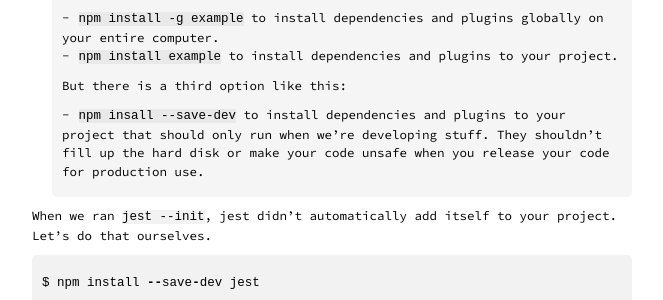
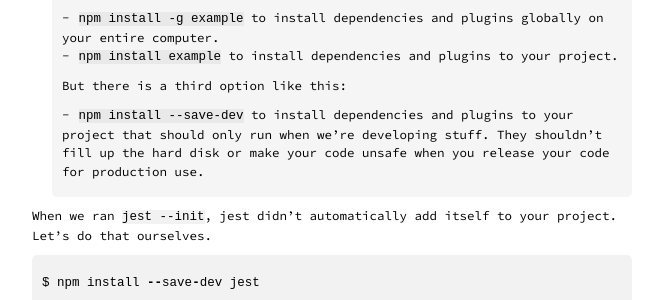
Before and after one commit to ecmanatives/ecmanatives.github.io, a Jekyll site: the page built from _posts/2019-08-30-lab-3.markdown, in a window 1280 px wide and 900 px high, scrolled down 3733 px. Shown: the part 151-451 px from the top of the window, without its empty margins (308-971 px from the left). Built offline with Jekyll 4.4.1, drawn with Linux system fonts in a browser that asks for light colours.

Commit message:
Typo fixes

````diff
--- a/_posts/2019-08-30-lab-3.markdown
+++ b/_posts/2019-08-30-lab-3.markdown
@@ -190,7 +190,7 @@
 >
 > But there is a third option like this:
 >
-> - `npm insall --save-dev` to install dependencies and plugins to your project
+> - `npm install --save-dev` to install dependencies and plugins to your project
 >   that should only run when we're developing stuff. They shouldn't fill up the
 >   hard disk or make your code unsafe when you release your code for production
 >   use.
@@ -345,7 +345,7 @@
 to you.
 
 ```javascript
-const Calculator = require('../calculator.js');
+const calculator = require('../calculator.js');
 
 describe('calculator', () => {
   describe('add', () => {
````
